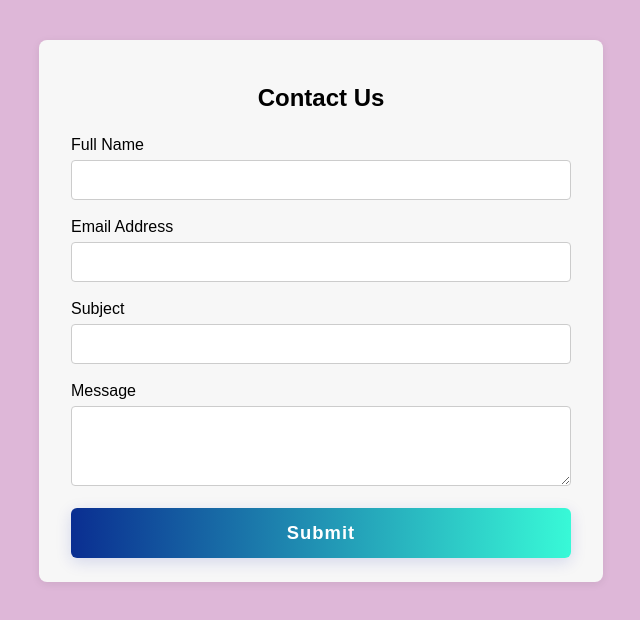
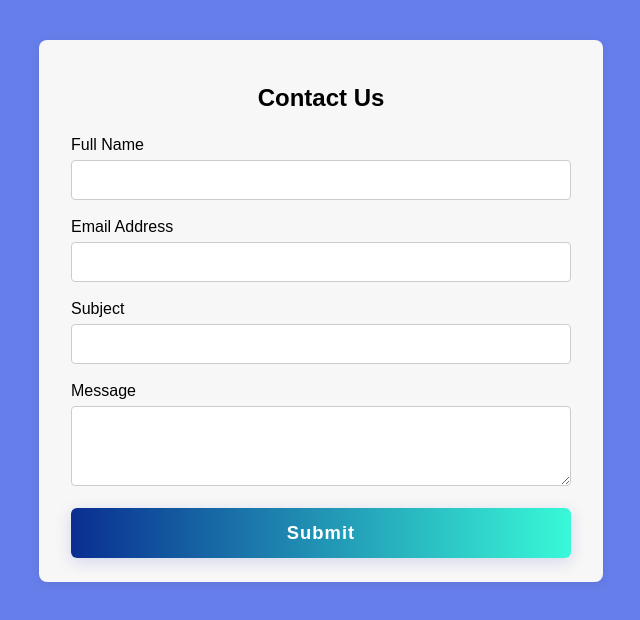
Before and after one commit to EzzeldeanAhmed/Frontend_Intern_Elevvo_Tasks, a plain HTML site: page task_2/index.html in a window 1280 px wide. Shown: the whole page, without its empty margins (319-959 px from the left). Drawn offline with Linux system fonts and the light colour scheme.

Commit message:
edits task2

```diff
--- a/task_2/index.html
+++ b/task_2/index.html
@@ -8,7 +8,7 @@
     <style>
         body {
             font-family: Arial, sans-serif;
-            background: #deb7d8;
+            background: #667eea;
             margin: 0;
             padding: 0;
             align-items: center;
```
